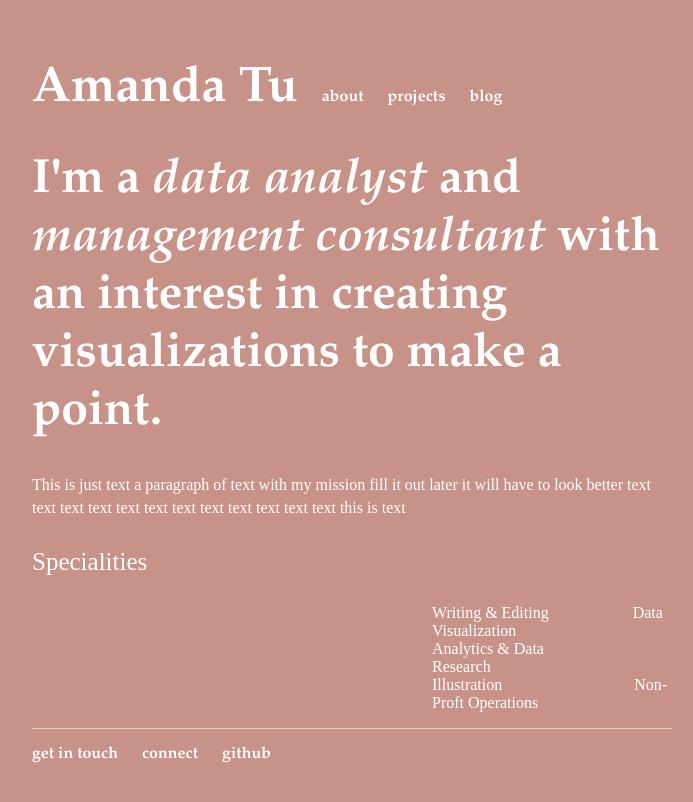
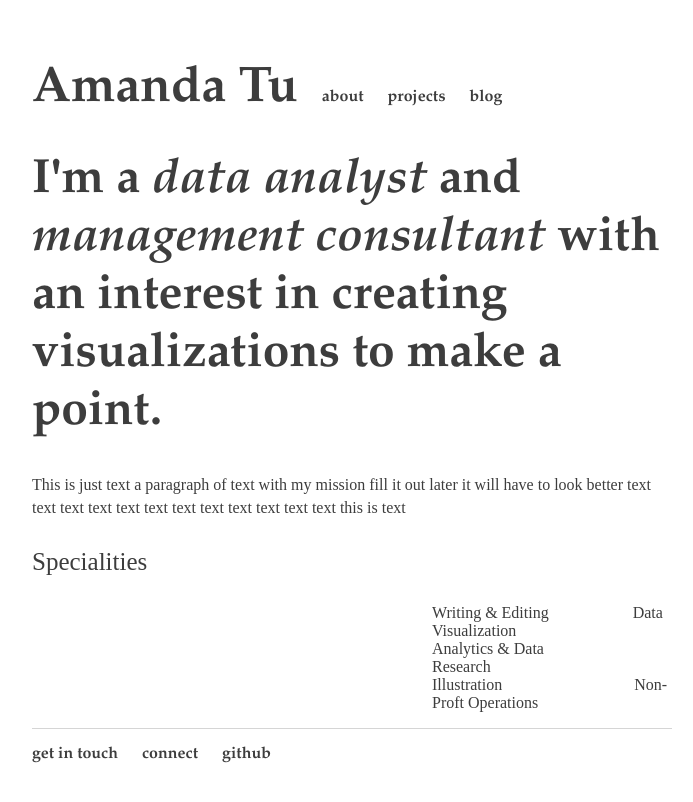
Before and after one commit to amanda-t2/amanda-t2.github.io, a Jekyll site: the page built from index.html, in a window 1280 px wide. Shown: the top 802 px of the page, without its empty margins (288-981 px from the left). Built offline with Jekyll 4.4.1, drawn with Linux system fonts in a browser that asks for light colours.

Commit message:
Update main.css

```diff
--- a/css/main.css
+++ b/css/main.css
@@ -1,7 +1,7 @@
 body {
     margin: 60px auto;
     width: 50%;
-    background-color: #c79288;
+    background-color: #FFFFFF;
 }
 
 nav ul, footer ul {
@@ -16,7 +16,7 @@ nav ul li, footer ul li {
 }
 a {
     text-decoration: none;
-    color: #FFFFFF;
+    color: #3d3d3d;
 }
 a:hover {
     text-decoration: none;
@@ -24,16 +24,16 @@ a:hover {
 h1 {
     font-size: 3em;
     font-family: "Palatino Linotype", "Book Antiqua", Palatino, serif;
-    color: #FFFFFF;
+    color: #3d3d3d;
 }
 p {
     font-size: 1.0em;
     line-height: 1.4em;
-    color: #FFFFFF;
+    color: #3d3d3d;
 }
 
 ul.custom {
-    color: #FFFFFF;
+    color: #3d3d3d;
     padding: 0px;
 }
 
@@ -45,7 +45,7 @@ ul {
   margin-left: 10;
   margin-right: 0;
   padding-left: 400px;
-  color: #FFFFFF;
+  color: #3d3d3d;
   font-size: 1.0em;
 }
 footer {
@@ -56,11 +56,11 @@ footer {
 ul.posts {
     margin: 20px auto 40px;
     font-size: 1.0em;
-    color: #FFFFFF;
+    color: #3d3d3d;
 
 }
 
 ul.posts li {
    display: inline;
-   color: #FFFFFF;
+   color: #3d3d3d;
 }
```
